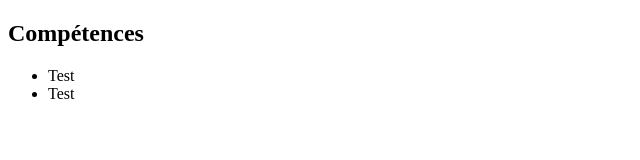
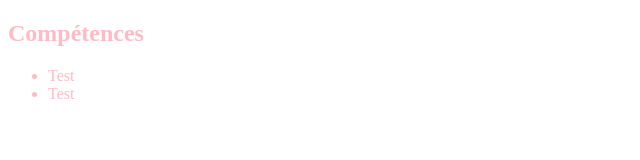
Before and after one commit to InkedM/InkedM.github.io, a plain HTML site: page index.html in a window 1280 px wide. Shown: the whole page, without its empty margins (0-640 px from the left). Drawn offline with Linux system fonts and the light colour scheme.

Commit message:
Ajout style.css

```diff
--- a/index.html
+++ b/index.html
@@ -5,6 +5,7 @@
     <meta http-equiv="X-UA-Compatible" content="IE=edge">
     <meta name="viewport" content="width=device-width, initial-scale=1.0">
     <title>CV</title>
+    <link rel="stylesheet" href="style.css">
 </head>
 <body>
     <h2>Compétences</h2>
--- /dev/null
+++ b/style.css
@@ -0,0 +1,3 @@
+body {
+    color: rgb(255, 187, 196);
+}
```
